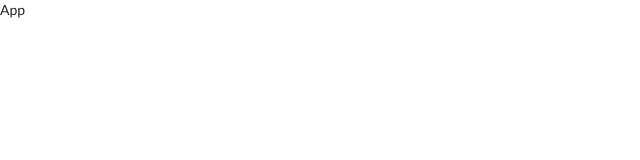
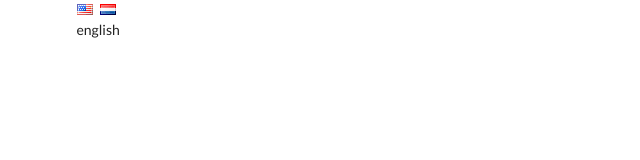
Before and after one commit to tpolischuk/react-translate, a React (Create React App) app: page / in a window 1280 px wide. Shown: the top 160 px of the page, without its empty margins (0-640 px from the left). Built offline with nearby package versions, Linux system fonts and the light colour scheme.

Commit message:
Selecting a language

```diff
--- a/src/components/App.js
+++ b/src/components/App.js
@@ -1,8 +1,23 @@
 import React from 'react';
 
 class App extends React.Component {
+
+    state = { language: 'english' };
+
+    onLanguageChange = (language) => {
+        this.setState({ language });
+    }
+
     render() {
-        return <div>App</div>;
+        return (
+            <div className="ui container">
+                <div>
+                    <i onClick={() => this.onLanguageChange('english')} className="flag us" />
+                    <i onClick={() => this.onLanguageChange('dutch')} className="flag nl" />
+                </div>
+                {this.state.language}
+            </div>
+        );
     }
 }
 
```
